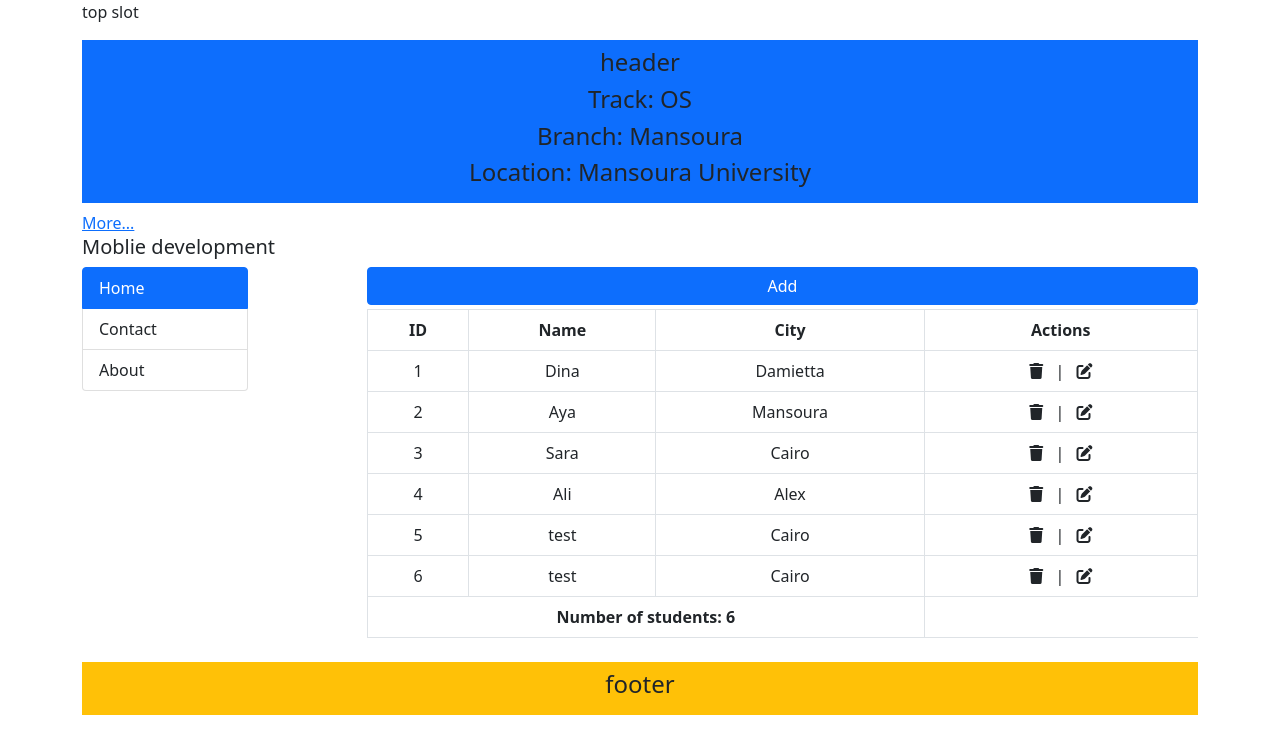
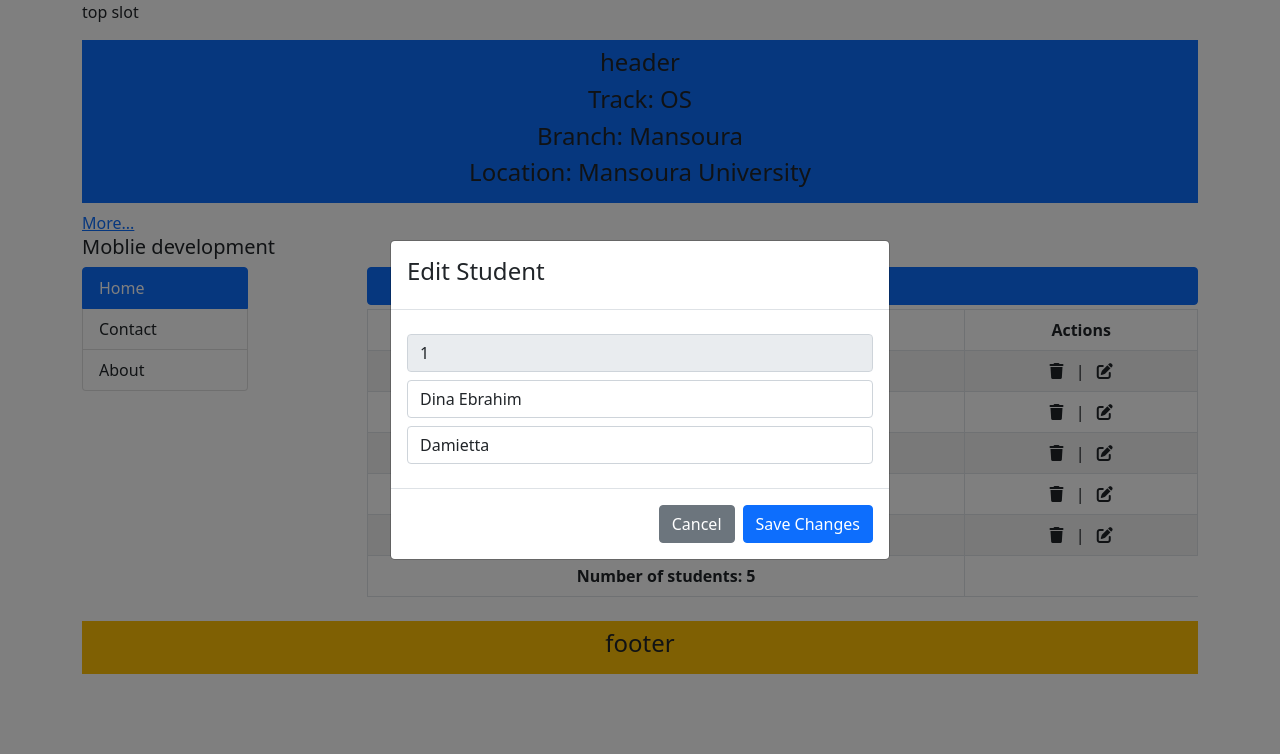
Before and after one commit to Dina170/ITI-tasks, a Vue app in the folder frontend-development/vue/crud-operations/: page / in a window 1280 px wide. Both pictures are taken after a click on the icon 1084 px from the left and 371 px from the top of the page. Shown: the top 754 px of the page. Built offline with nearby package versions, Linux system fonts and the light colour scheme; data requests are answered from the project's data file.

Commit message:
Update student using modal

```diff
--- a/frontend-development/vue/crud-operations/db.json
+++ b/frontend-development/vue/crud-operations/db.json
@@ -2,7 +2,7 @@
   "students": [
     {
       "id": 1,
-      "name": "Dina",
+      "name": "Dina Ebrahim",
       "city": "Damietta"
     },
     {
@@ -19,11 +19,6 @@
       "id": 4,
       "name": "Ali",
       "city": "Alex"
-    },
-    {
-      "id": 5,
-      "name": "test",
-      "city": "Cairo"
     },
     {
       "id": 6,
--- a/frontend-development/vue/crud-operations/public/index.html
+++ b/frontend-development/vue/crud-operations/public/index.html
@@ -23,6 +23,9 @@
   </noscript>
   <div id="app"></div>
   <!-- built files will be auto injected -->
+  <script src="https://cdnjs.cloudflare.com/ajax/libs/bootstrap/5.3.3/js/bootstrap.bundle.min.js"
+    integrity="sha512-7Pi/otdlbbCR+LnW+F7PwFcSDJOuUJB3OxtEHbg4vSMvzvJjde4Po1v4BR9Gdc9aXNUNFVUY+SK51wWT8WF0Gg=="
+    crossorigin="anonymous" referrerpolicy="no-referrer"></script>
 </body>
 
 </html>
--- a/frontend-development/vue/crud-operations/src/components/body.vue
+++ b/frontend-development/vue/crud-operations/src/components/body.vue
@@ -1,7 +1,8 @@
 <template>
   <div class="col-9 offset-1">
     <addStudent @addbtnClicked="addNewStudent" />
-    <table class="table table-stripped table-bordered text-center">
+
+    <table class="table table-striped table-bordered text-center">
       <thead>
         <tr>
           <th>ID</th>
@@ -15,8 +16,12 @@
           <td>{{ student.id }}</td>
           <td>{{ student.name }}</td>
           <td>{{ student.city }}</td>
-          <td><i class="fa-solid fa-trash mx-2" @click="removeStudent(index)"></i> | <i
-              class="fa-solid fa-pen-to-square mx-2"></i></td>
+          <td>
+            <i class="fa-solid fa-trash mx-2" @click.ctrl="removeStudent(index)"></i> |
+            <i class="fa-solid fa-pen-to-square mx-2" data-bs-toggle="modal" data-bs-target="#editModal"
+              @click="setSelectedStudent(student)">
+            </i>
+          </td>
         </tr>
       </tbody>
       <tfoot>
@@ -25,39 +30,79 @@
         </tr>
       </tfoot>
     </table>
+
+    <div class="modal fade" id="editModal" data-bs-keyboard="false" data-bs-backdrop="static">
+      <div class="modal-dialog modal-dialog-centered">
+        <div class="modal-content">
+          <div class="modal-header">
+            <h4 class="text-center">Edit Student</h4>
+          </div>
+          <div class="modal-body">
+            <input type="text" class="form-control my-2" v-model="selectedStudent.id" disabled>
+            <input type="text" class="form-control my-2" v-model="selectedStudent.name">
+            <input type="text" class="form-control my-2" v-model="selectedStudent.city">
+          </div>
+          <div class="modal-footer">
+            <button class="btn btn-secondary" data-bs-dismiss="modal">Cancel</button>
+            <button class="btn btn-primary" data-bs-dismiss="modal" @click="updateStudent">Save Changes</button>
+          </div>
+        </div>
+      </div>
+    </div>
   </div>
 </template>
 
 <script>
 import addStudent from "./addStudent.vue";
+
 export default {
   components: {
     addStudent
   },
   data: () => ({
     students: [],
+    selectedStudent: { id: "", name: "", city: "" }
   }),
   async created() {
     let res = await fetch("http://localhost:5000/students");
     this.students = await res.json();
   },
   methods: {
+    setSelectedStudent(student) {
+      this.selectedStudent = { ...student }; // Clone to avoid modifying directly
+    },
+    async updateStudent() {
+      const index = this.students.findIndex(s => s.id === this.selectedStudent.id);
+      if (index !== -1) {
+        await fetch(`http://localhost:5000/students/${this.selectedStudent.id}`, {
+          method: "PUT",
+          headers: { "Content-Type": "application/json" },
+          body: JSON.stringify(this.selectedStudent)
+        });
+
+        this.students[index] = { ...this.selectedStudent };
+      }
+      //document.querySelector("#editModal .btn-secondary").click();
+    },
     async addNewStudent(student) {
-      let data = { id: this.students[this.students.length - 1].id + 1, name: student.name, city: student.city }
+      let newId = this.students.length ? this.students[this.students.length - 1].id + 1 : 1;
+      let data = { id: newId, name: student.name, city: student.city };
+
       await fetch("http://localhost:5000/students", {
         method: "POST",
-        headers: {
-          "Content-type": "application/json",
-        },
+        headers: { "Content-type": "application/json" },
         body: JSON.stringify(data)
-      })
-      this.students.push(data)
+      });
+
+      this.students.push(data);
     },
     async removeStudent(index) {
-      await fetch(`http://localhost:5000/students/${this.students[index].id}`, {
-        method: "DELETE"
-      })
-      this.students.splice(index, 1);
+      if (confirm("Are you sure you want to delete this student?")) {
+        await fetch(`http://localhost:5000/students/${this.students[index].id}`, {
+          method: "DELETE"
+        });
+        this.students.splice(index, 1);
+      }
     }
   }
 };
```
